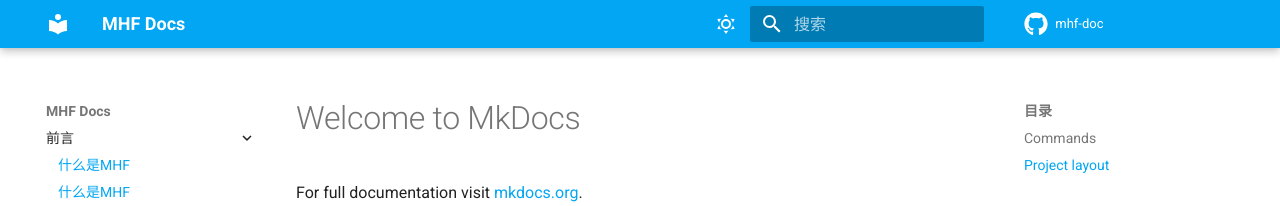
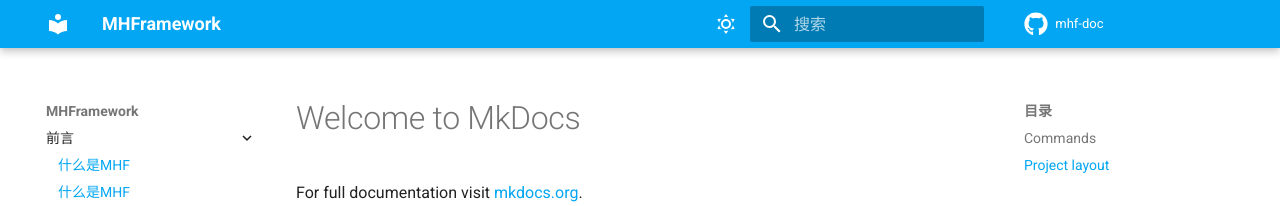
Before and after one commit to MurrayHillFreedom/doc, an MkDocs documentation site: the page built from docs/index.md, in a window 1280 px wide. Shown: the top 206 px of the page. Built offline with MkDocs 1.6.1 and Material for MkDocs 9.7.7, drawn with Linux system fonts in a browser that asks for light colours; comment, search, counter and statistics services are not loaded.

```diff
--- a/mkdocs.yml
+++ b/mkdocs.yml
@@ -1,5 +1,5 @@
 # 网站信息
-site_name: MHF Docs
+site_name: MHFramework
 # site_url:
 site_author: zlykernel
 
--- /dev/null
+++ b/requirements.txt
@@ -0,0 +1,4 @@
+mkdocs-git-revision-date-localized-plugin==1.1.0
+mkdocs-material==7.3.6
+mkdocs-minify-plugin==0.6.2
+mkdocs-static-i18n==0.46
```
Also changed, not shown: 1 other file.
